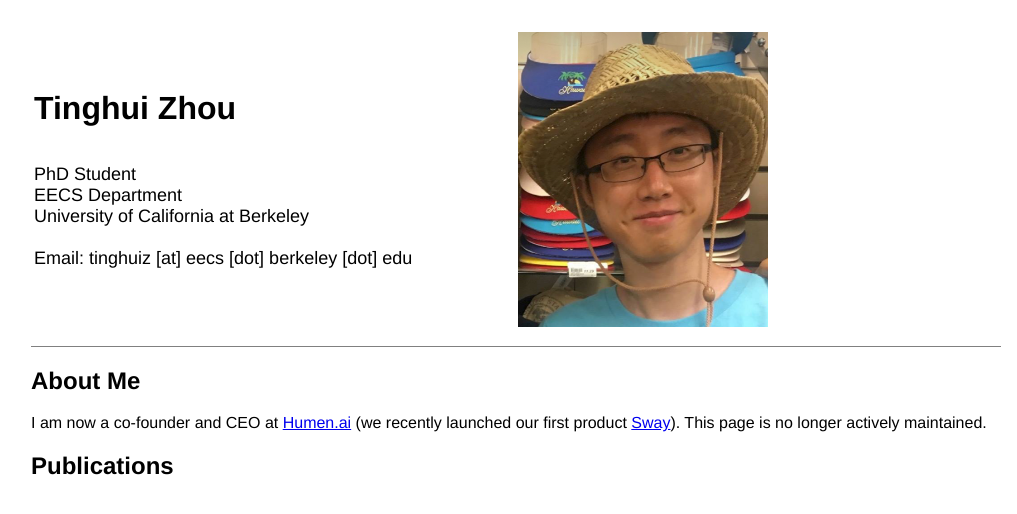
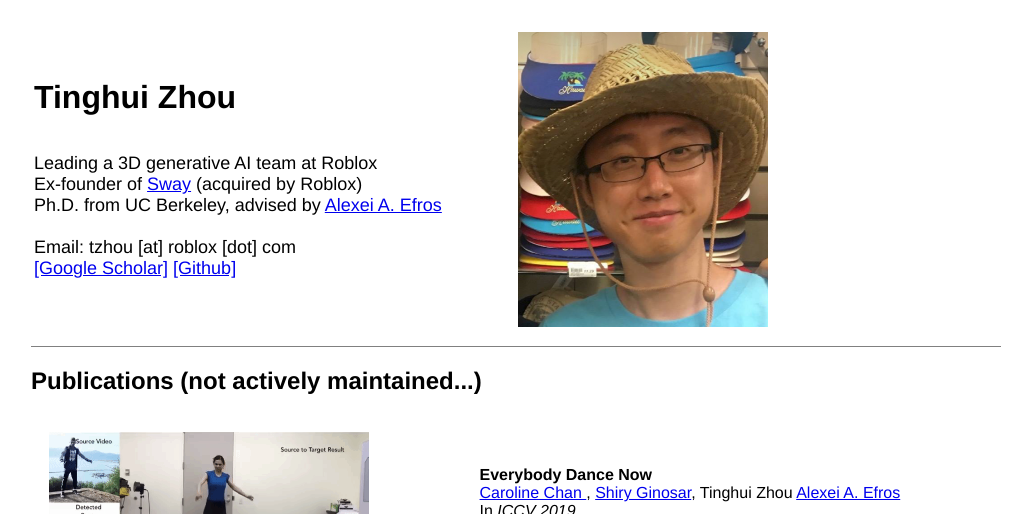
Before and after one commit to tinghuiz/tinghuiz.github.io, a plain HTML site: page index.html in a window 1280 px wide. Shown: the top 514 px of the page, without its empty margins (126-1143 px from the left). Drawn offline with Linux system fonts and the light colour scheme.

Commit message:
updating homepage after ages...

```diff
--- a/index.html
+++ b/index.html
@@ -17,11 +17,17 @@
                         <b>Tinghui Zhou</b><br><br>
                     </font>
                     <font face="helvetica, ariel, 'sans serif'" size="4">
-                        PhD Student<br>
-                        EECS Department<br>
-                        University of California at Berkeley<br><br>
-                        Email: tinghuiz [at] eecs [dot] berkeley [dot] edu<br>
-                     <!--   CV: <a href="CV.pdf">PDF</a> <br> -->
+                        Leading a 3D generative AI team at Roblox
+                        <br>
+                        Ex-founder of <a href="https://getsway.app">Sway</a> (acquired by Roblox)
+                        <br>
+                        Ph.D. from UC Berkeley, advised by <a href="http://www.cs.berkeley.edu/~efros/">Alexei A. Efros</a>
+                        <br><br>
+                        Email: tzhou [at] roblox [dot] com<br>
+                        <a href="https://scholar.google.com/citations?user=yA4rb60AAAAJ&hl=en&oi=ao">[Google Scholar]</a>
+                        <a href="https://github.com/tinghuiz">[Github]</a>
+                        <br>
+
                     </font>
                 </td>
                 <td width = "50%">
@@ -34,8 +40,9 @@
         <p>
 
         <font face="helvetica, ariel, 'sans serif'">
-        <h2>About Me</h2>
-        I am now a co-founder and CEO at <a href="https://humen.ai">Humen.ai</a> (we recently launched our first product <a href="https://getsway.app">Sway</a>).  This page is no longer actively maintained.
+        <!-- <h2>About Me</h2>
+        I currently lead an engineering team at Roblox working on 3D generative AI. <br> Previously, I was the founder of an AI-powered human video synthesis startup <a href="https://getsway.app">Sway</a> (acquired by Roblox).
+        I received my Ph.D. from UC Berkeley, where I was advised by <a href="http://www.cs.berkeley.edu/~efros/">Alexei A. Efros</a>.  -->
 
         <!-- <h2>Pre-prints </h2> -->
 <!--         <font face="helvetica, ariel, 'sans serif'">
@@ -62,7 +69,7 @@
             </table>
         </font> -->
 
-        <h2>Publications </h2>
+        <h2>Publications (not actively maintained...)</h2>
         <font face="helvetica, ariel, 'sans serif'">
             <table cellspacing="17">
 
```
